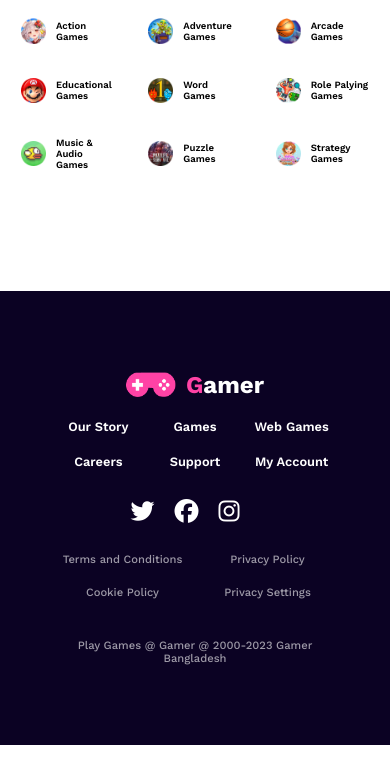
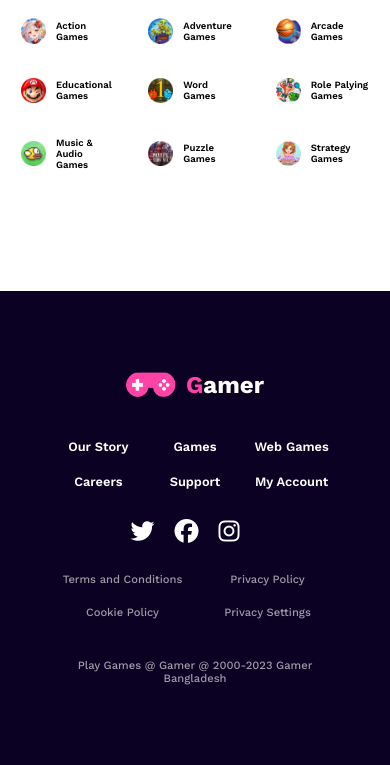
Before and after one commit to SumiyaMim/gamer-assignment-2, a plain HTML site: page index.html in a window 390 px wide. Shown: the part 3681-4446 px from the top of the page. Drawn offline with nearby package versions, Linux system fonts and the light colour scheme.

Commit message:
responsive website

```diff
--- a/styles/style.css
+++ b/styles/style.css
@@ -192,31 +192,6 @@ header{
     font-weight: 600;
     color: var(--primary-color);
 }
-/* .online-content:hover::before{
-    content: "";
-    background-image: url('/images/play-button.png');
-    background-size: contain;
-    background-repeat: no-repeat;
-    background-position: center;
-    position: absolute;
-    width: 30px;
-    height: 30px;
-    top: 40%;
-    left: 50%;
-    transform: translate(-50%, -50%);
-    opacity: 1;
-}
-.online-content:hover::after{
-    content: 'Watch Now';
-    font-size: 1rem;
-    font-weight: 600;
-    color: var(--primary-color);
-    position: absolute;
-    top: 50%;
-    left: 50%;
-    transform: translate(-50%, -50%);
-    opacity: 1;
-} */
 
 /* play section */
 .play-container{
@@ -304,7 +279,7 @@ footer{
     align-items: center;
     width: 45%;
     margin: 0 auto;
-    padding: 20px 0;
+    padding: 40px 0 20px;
 }
 .footer-item li{
     list-style: none;
```
